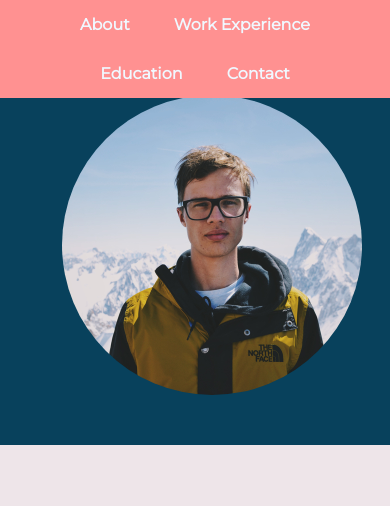
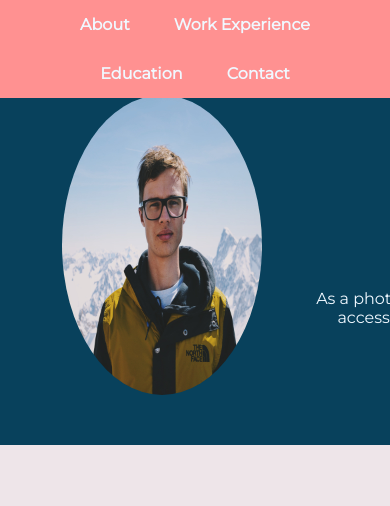
Before and after one commit to UXDSkillslab1718/3-css-essential-training-1-2-resume-files-majcox, a plain HTML site: page index.html in a window 390 px wide. Shown: the top 506 px of the page. Drawn offline with Linux system fonts and the light colour scheme; a web font is replaced by a local one.

Commit message:
4. Responsive and Mobile

```diff
--- a/css/styles.css
+++ b/css/styles.css
@@ -154,3 +154,12 @@ nav a:hover{
         url(../images/View-of-Bratislava.jpg) no-repeat fixed;
     background-size: cover;
 }
+
+@media(max-width: 900px){
+    header{
+        text-align: center;
+    }
+    .profile-img{
+        width: 200px;
+    }
+}
```
